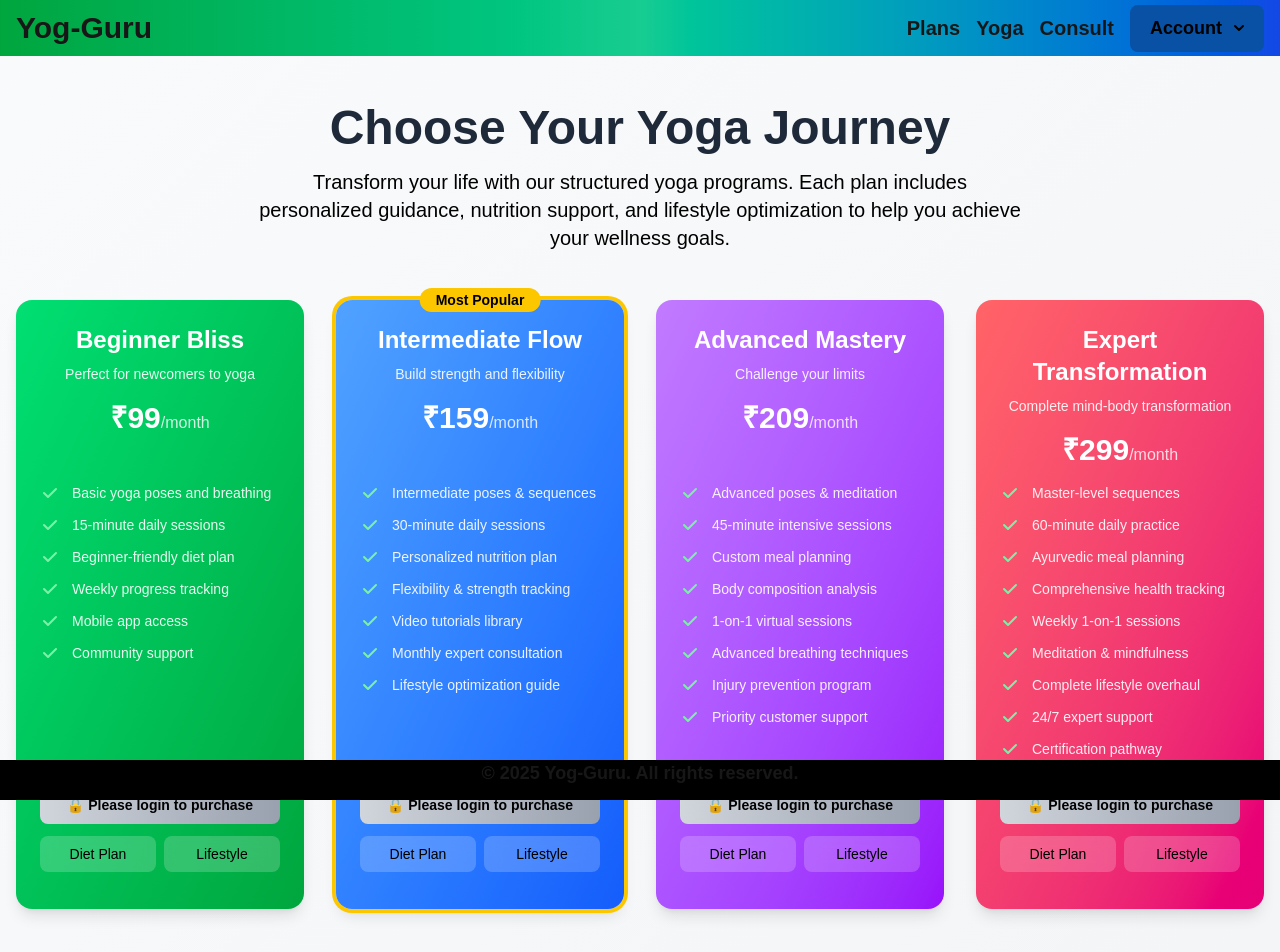
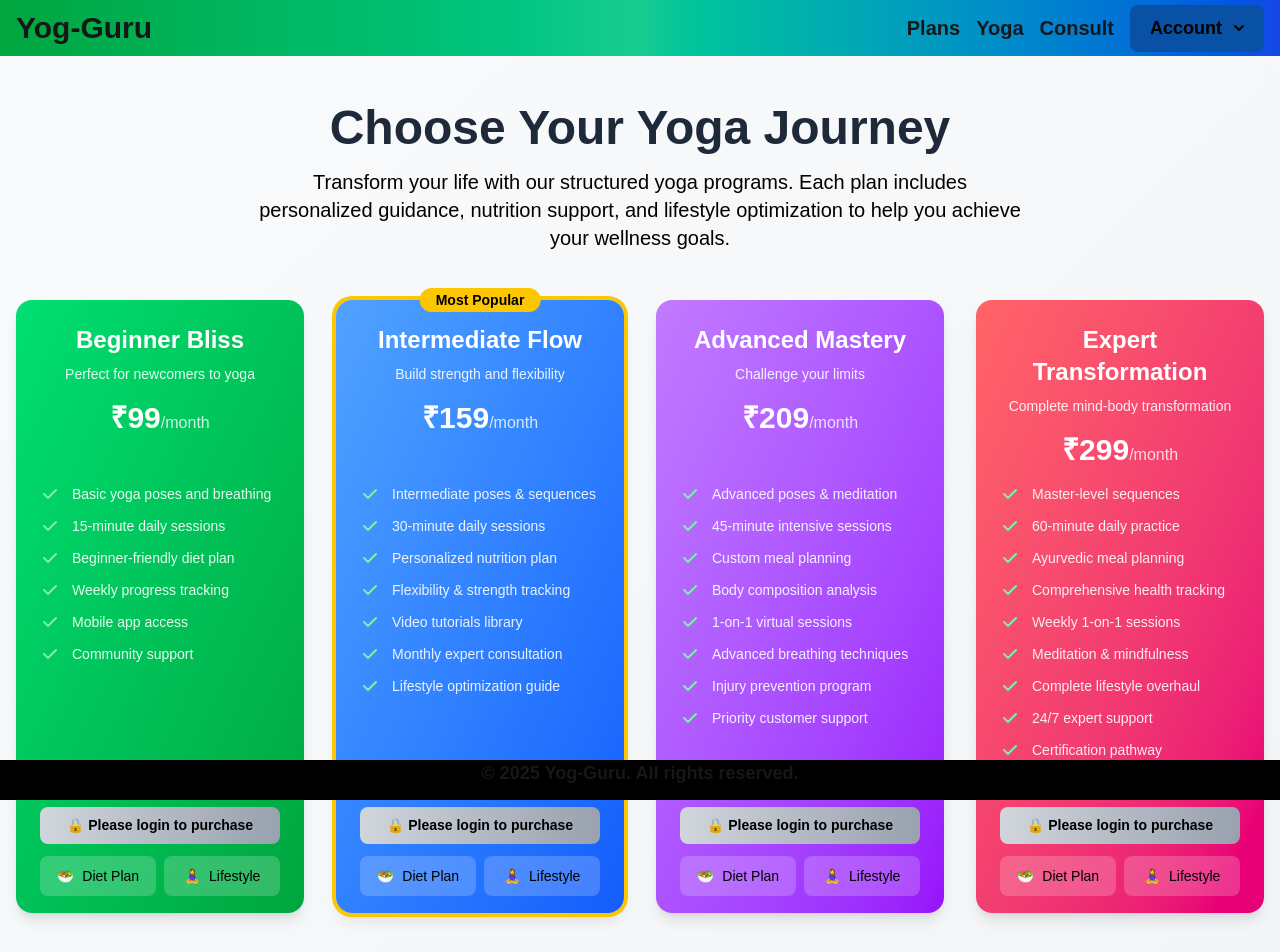
Before and after one commit to SubCoder006/Yog-Guru, a Next.js app: page /plans in a window 1280 px wide. Shown: the top 952 px of the page. Built offline with nearby package versions, Linux system fonts and the light colour scheme.

Commit message:
Update PlanCard.jsx

```diff
--- a/components/PlanCard.jsx
+++ b/components/PlanCard.jsx
@@ -24,7 +24,7 @@ const PlanCard = ({ plan }) => {
         </div>
       </div>
 
-      <ul className="space-y-3 mb-6 h-[50%]">
+      <ul className="space-y-3 mb-6 h-[53%]">
         {features.map((feature, index) => (
           <li key={index} className="flex items-center text-white/90">
             <svg className="w-5 h-5 text-green-300 mr-3 flex-shrink-0" fill="currentColor" viewBox="0 0 20 20">
@@ -35,18 +35,24 @@ const PlanCard = ({ plan }) => {
         ))}
       </ul>
 
-      <div className="space-y-3 my-2 h-[23%]">
-        <PaymentButton plan={plan} customAmount={price} label={`Buy Now for ₹${price}`} />
+      <div className="space-y-3 my-2 h-[20%]">
+        <PaymentButton
+          plan={plan}
+          customAmount={price}
+          label={`Buy Now for ₹${price}`}
+        />
 
         <div className="flex space-x-2 my-2">
           <Link href={`/diet/${id}`} className="flex-1">
-            <button className="w-full bg-white/20 backdrop-blur text-white font-medium py-2 px-4 rounded-lg hover:bg-white/30 transition-colors text-sm">
-              Diet Plan
+            <button className="w-full bg-white/20 backdrop-blur text-white font-medium py-2.5 px-4 rounded-lg hover:bg-white/30 transition-all duration-300 text-sm flex items-center justify-center space-x-2 hover:scale-105">
+              <span>🥗</span>
+              <span>Diet Plan</span>
             </button>
           </Link>
-          <Link href={`/plans/${id}/lifestyle`} className="flex-1">
-            <button className="w-full bg-white/20 backdrop-blur text-white font-medium py-2 px-4 rounded-lg hover:bg-white/30 transition-colors text-sm">
-              Lifestyle
+          <Link href={`/lifestyle/${id}`} className="flex-1">
+            <button className="w-full bg-white/20 backdrop-blur text-white font-medium py-2.5 px-4 rounded-lg hover:bg-white/30 transition-all duration-300 text-sm flex items-center justify-center space-x-2 hover:scale-105">
+              <span>🧘‍♀️</span>
+              <span>Lifestyle</span>
             </button>
           </Link>
         </div>
```
